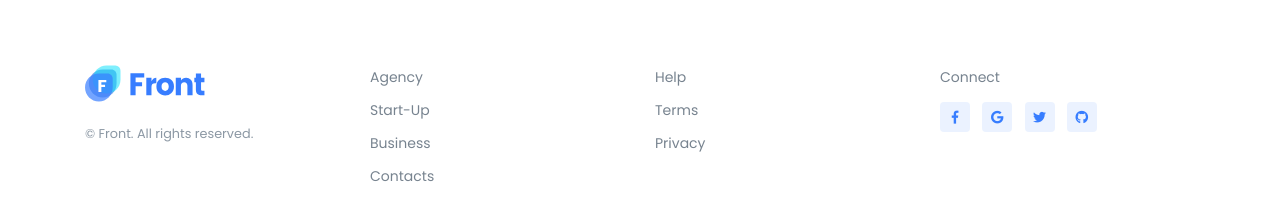
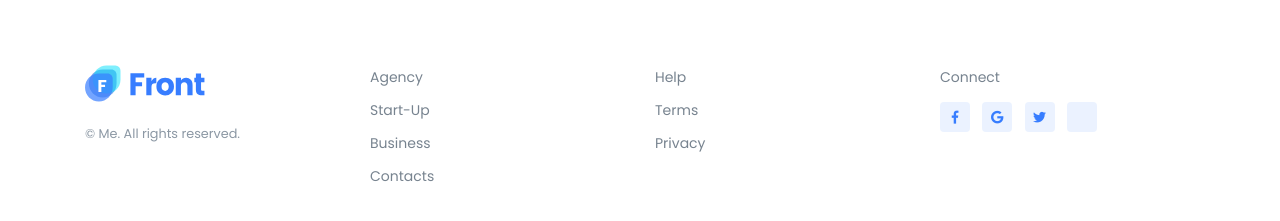
Before and after one commit to quickrunfast/quickrunfast.github.io, a Jekyll site: the page built from index.md, in a window 1280 px wide. Shown: the part 373-594 px from the top of the page. Built offline with Jekyll 4.4.1, drawn with Linux system fonts in a browser that asks for light colours.

Commit message:
update icons in footer

```diff
--- a/_includes/footer.html
+++ b/_includes/footer.html
@@ -61,7 +61,7 @@
       <!-- End Logo -->
 
       <!-- Copyright -->
-      <p class="small text-muted">© Front. All rights reserved.</p>
+      <p class="small text-muted">© Me. All rights reserved.</p>
       <!-- End Copyright -->
     </div>
 
@@ -110,7 +110,7 @@
         </li>
         <li class="list-inline-item mb-3">
           <a class="u-icon u-icon--sm u-icon-primary--air rounded" href="#">
-            <span class="fab fa-github u-icon__inner"></span>
+            <span class="fab fa-envelope-o u-icon__inner"></span>
           </a>
         </li>
       </ul>
```
